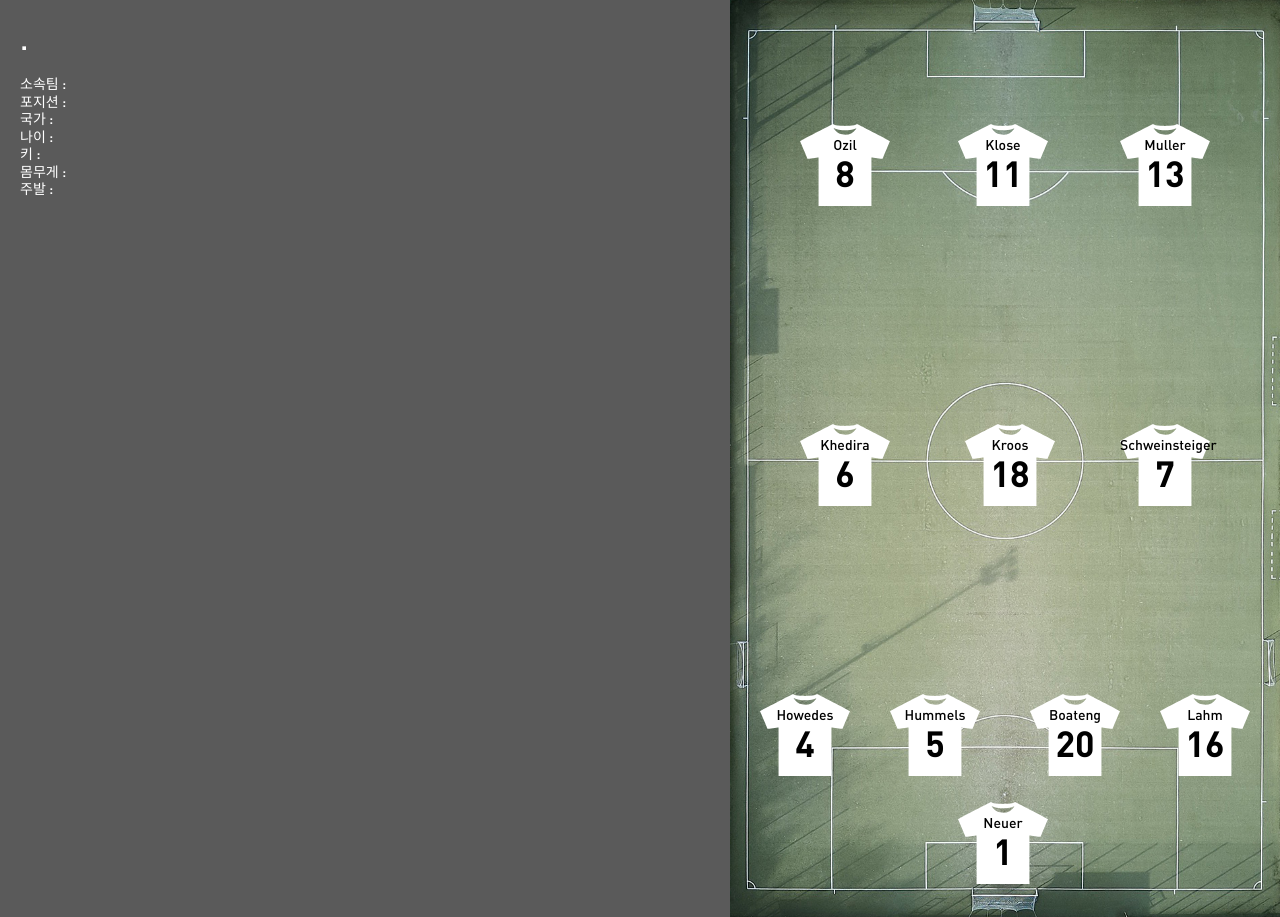
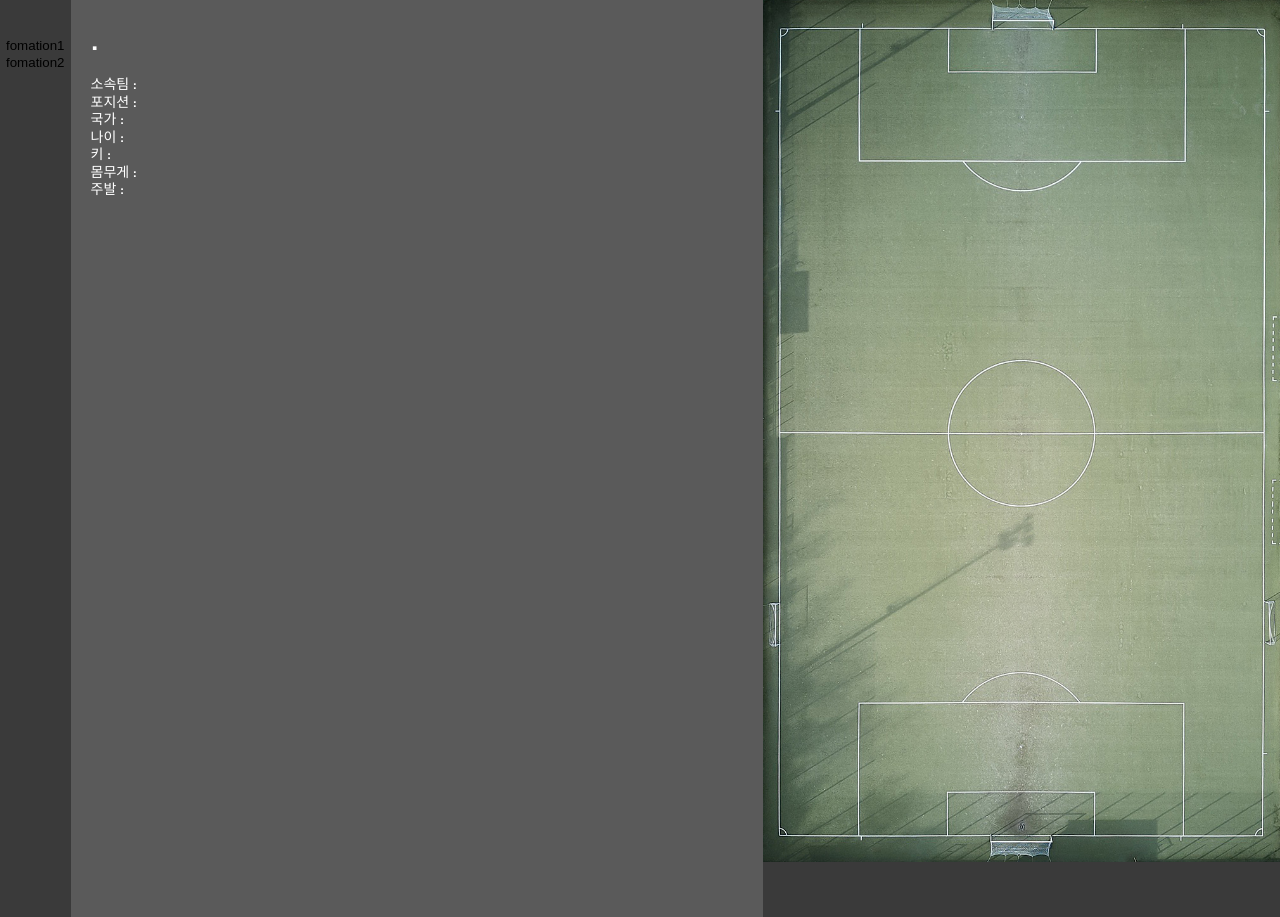
Before and after one commit to Soon-cheol/example, a Vue app in the folder vue/fm/: page /#/for2 in a window 1280 px wide. Built offline with nearby package versions, Linux system fonts and the light colour scheme.

Commit message:
라우터

```diff
--- a/vue/fm/package.json
+++ b/vue/fm/package.json
@@ -35,6 +35,7 @@
     "license": "ISC",
     "dependencies": {
         "jslint": "^0.12.1",
-        "mini-css-extract-plugin": "^0.8.0"
+        "mini-css-extract-plugin": "^0.8.0",
+        "vue-router": "^3.1.2"
     }
 }
--- a/vue/fm/src/App.vue
+++ b/vue/fm/src/App.vue
@@ -1,27 +1,43 @@
 <template>
   <div id="app">
+    <div>
+      <router-link to="/for1"><button>fomation1</button></router-link>
+      <router-link to="/for2"><button>fomation2</button></router-link>
+    </div>
     <div class="infomation">
       <Infomation />
     </div>
     <div class="ground position433">
-      <Formation :props="data" />
+      <router-view></router-view>
     </div>
   </div>
 </template>
 
 <script>
 import data from './data'
-import Formation from './Formation.vue'
+import Formation1 from './Formation1.vue'
+import Formation2 from './Formation2.vue'
 import Infomation from './Infomation.vue'
+import vueRouter from 'vue-router'
+
+const router = new vueRouter({
+  routes: [
+    {path: '/for1', component: Formation1},
+    {path: '/for2', component: Formation2}
+  ]
+})
 
 export default {
+  name : 'app',
+  router,
   components: {
-    Formation,
+    Formation1,
+    Formation2,
     Infomation
   },
-    props: {
-        props: {}
-    },
+  props: {
+      props: {}
+  },
   data : function() {
       return {
           data : data
--- /dev/null
+++ b/vue/fm/src/Formation2.vue
@@ -0,0 +1,19 @@
+<template>
+    <div>
+        <Player v-for="p in playerlist" :props="p" :key="p.id" />
+    </div>
+</template>
+<script>
+import Player from './components/Player.vue'
+export default {
+    components: {
+        Player
+    },
+    props: ['props'],
+    data : function() {
+        return {
+            playerlist : this.props
+        }
+    }
+};
+</script>
--- a/vue/fm/src/main.js
+++ b/vue/fm/src/main.js
@@ -1,9 +1,11 @@
 import Vue from 'vue';
 import App from './App.vue';
+import VueRouter from 'vue-router'
 
 import './assets/css/reset.css';
 import './assets/css/layout.css';
 
+Vue.use(VueRouter);
 Vue.config.productionTip = false;
 
 new Vue({
```
Also changed, not shown: vue/fm/src/Formation1.vue (renamed from vue/fm/src/Formation.vue), 1 other file (tests, documents, lock files or other folders).
